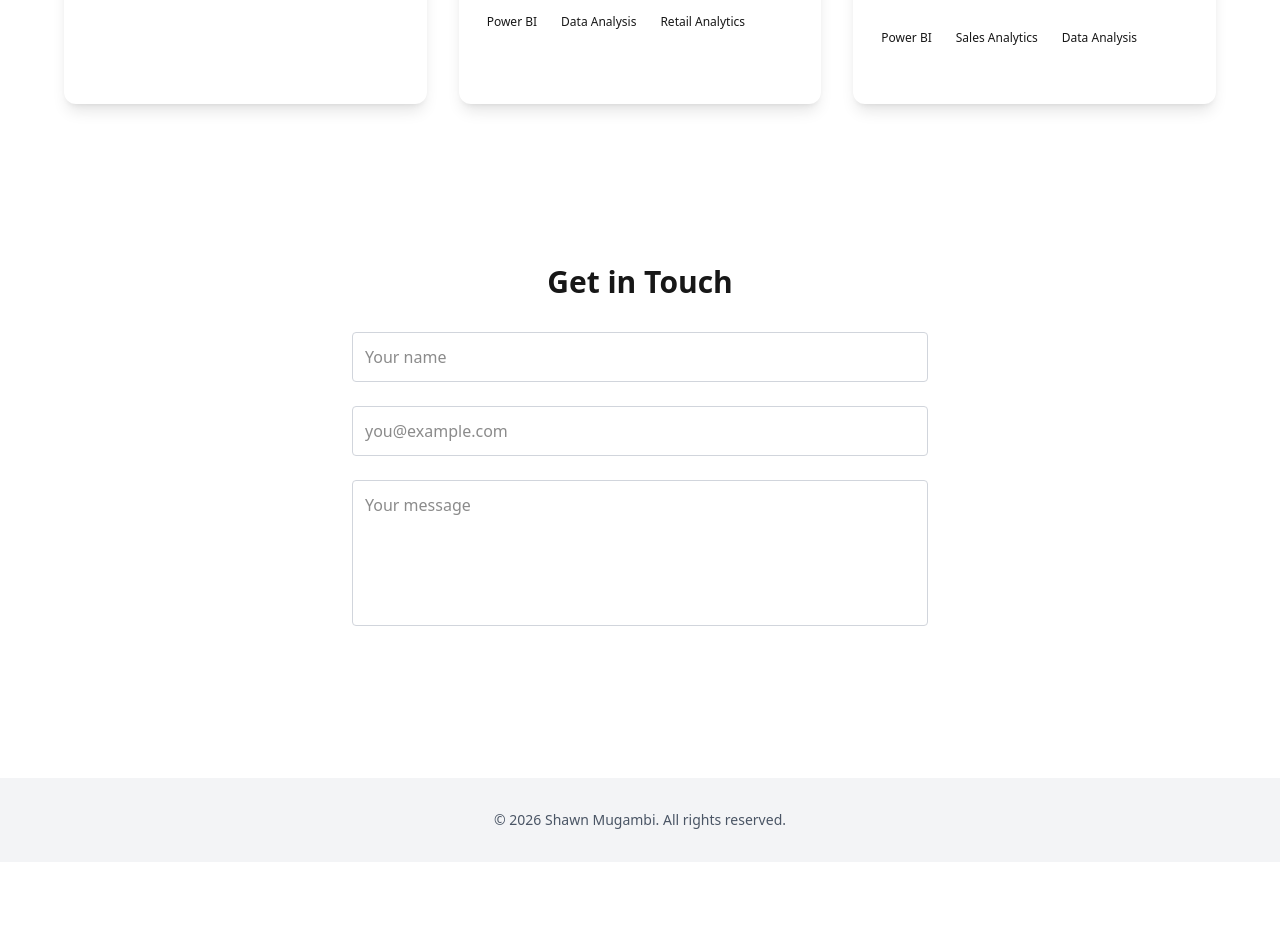
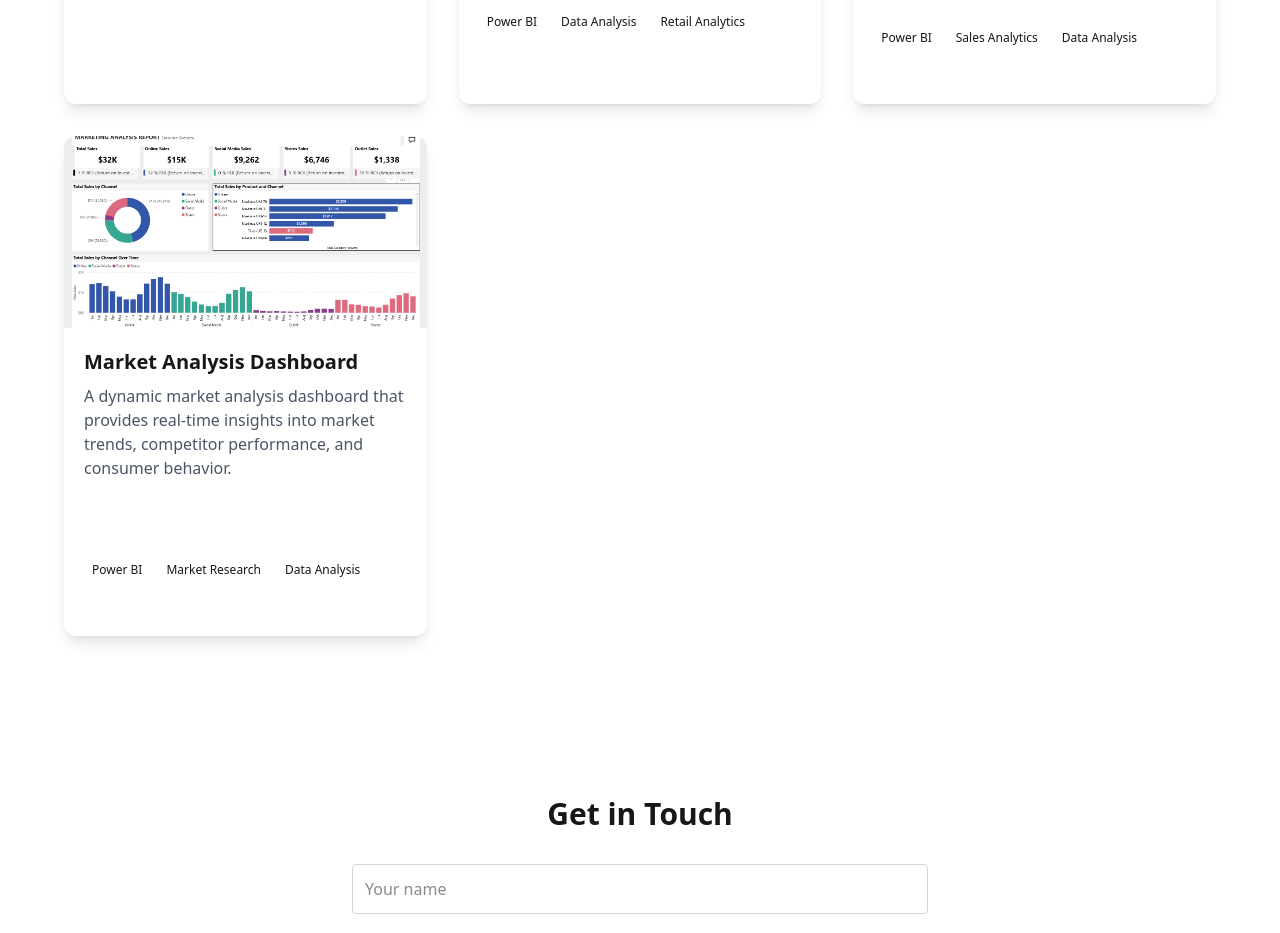
Before and after one commit to shawnmacharia/portfolio, a Next.js app: page / in a window 1280 px wide. Shown: the part 2080-3013 px from the top of the page. Before the commit the page ends 2942 px from the top, so only its background shows below. Built offline with nearby package versions, Linux system fonts and the light colour scheme.

Commit message:
feat: add Market Analysis Dashboard project

```diff
--- a/projects.ts
+++ b/projects.ts
@@ -33,6 +33,12 @@ export const projects = [
     image: "/images/sales-analysis-dashboard.png",
     repo: "https://github.com/shawnmacharia/sales-analysis",
   },
-
-  // Add as many as you like …
+  {
+    title: "Market Analysis Dashboard",
+    description:
+      "A dynamic market analysis dashboard that provides real-time insights into market trends, competitor performance, and consumer behavior.",
+    tags: ["Power BI", "Market Research", "Data Analysis"],
+    image: "/images/market-analysis-dashboard.png",
+    repo: "https://github.com/shawnmacharia/market-analysis",
+  },
 ];
```
